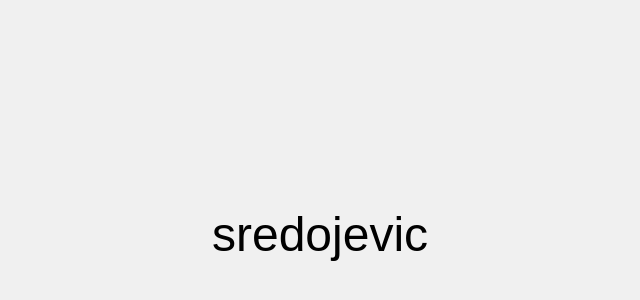
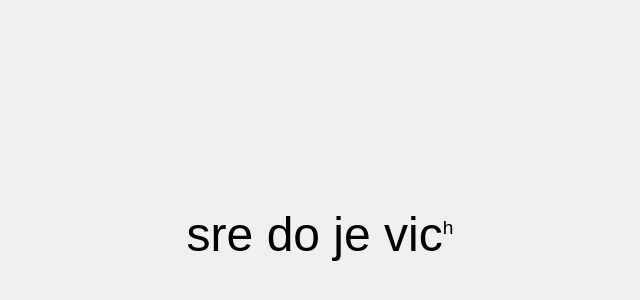
Before and after one commit to perosredo/perosredo.github.io, a plain HTML site: page index.html in a window 1280 px wide. Shown: the part 166-466 px from the top of the page, without its empty margins (320-960 px from the left). Drawn offline with Linux system fonts and the light colour scheme; a web font is replaced by a local one.

Commit message:
Update index.html

```diff
--- a/index.html
+++ b/index.html
@@ -3,7 +3,7 @@
 <head>
     <meta charset="UTF-8">
     <meta name="viewport" content="width=device-width, initial-scale=1.0">
-    <title>Landing Page</title>
+    <title>sredojevic.ca</title>
     <link href="https://fonts.googleapis.com/css2?family=Sofia+Sans:wght@400&display=swap" rel="stylesheet">
     <style>
         body {
@@ -16,9 +16,12 @@
             font-family: 'Sofia Sans', sans-serif;
             font-size: 3rem;
         }
+        sup {
+            font-size: 1.2rem;
+        }
     </style>
 </head>
 <body>
-    <div>sredojevic</div>
+    <div>sre&nbsp;do&nbsp;je&nbsp;vic<sup>h</sup></div>
 </body>
 </html>
```
